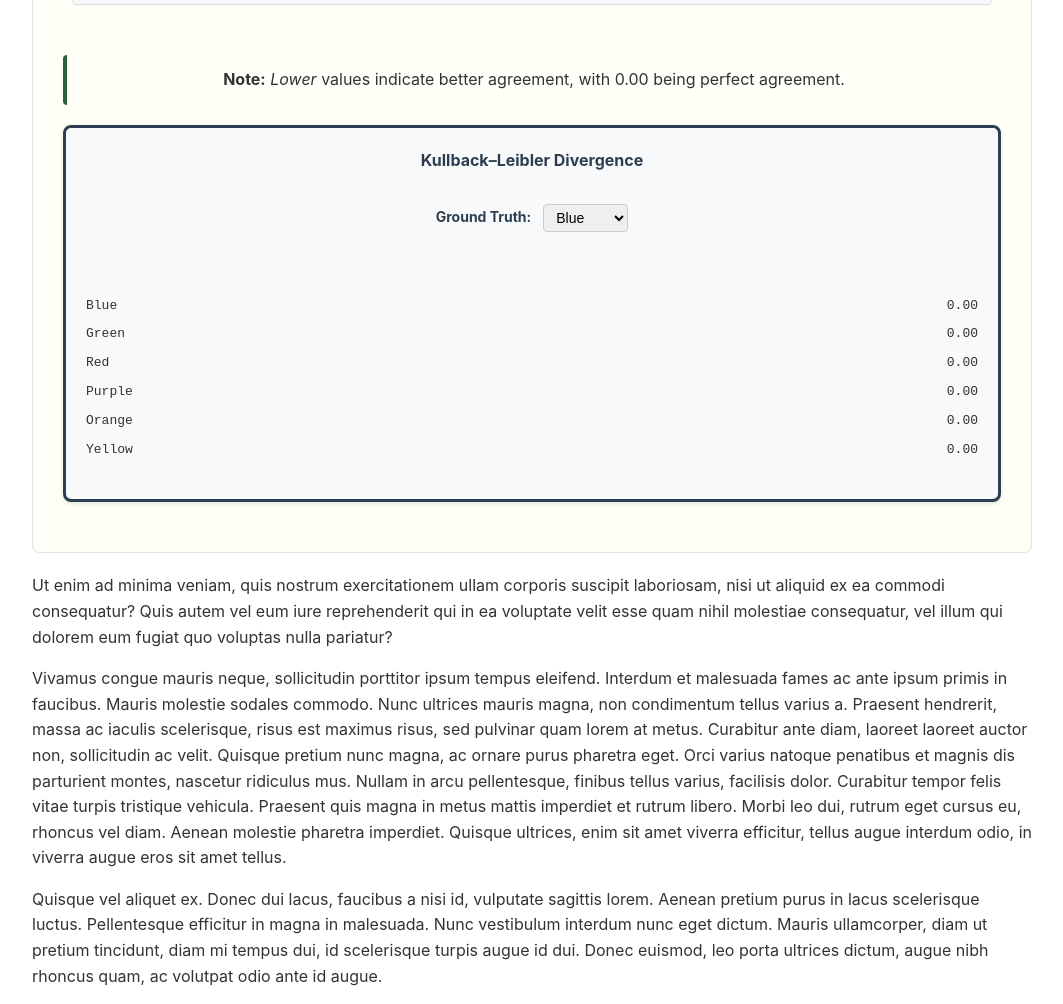
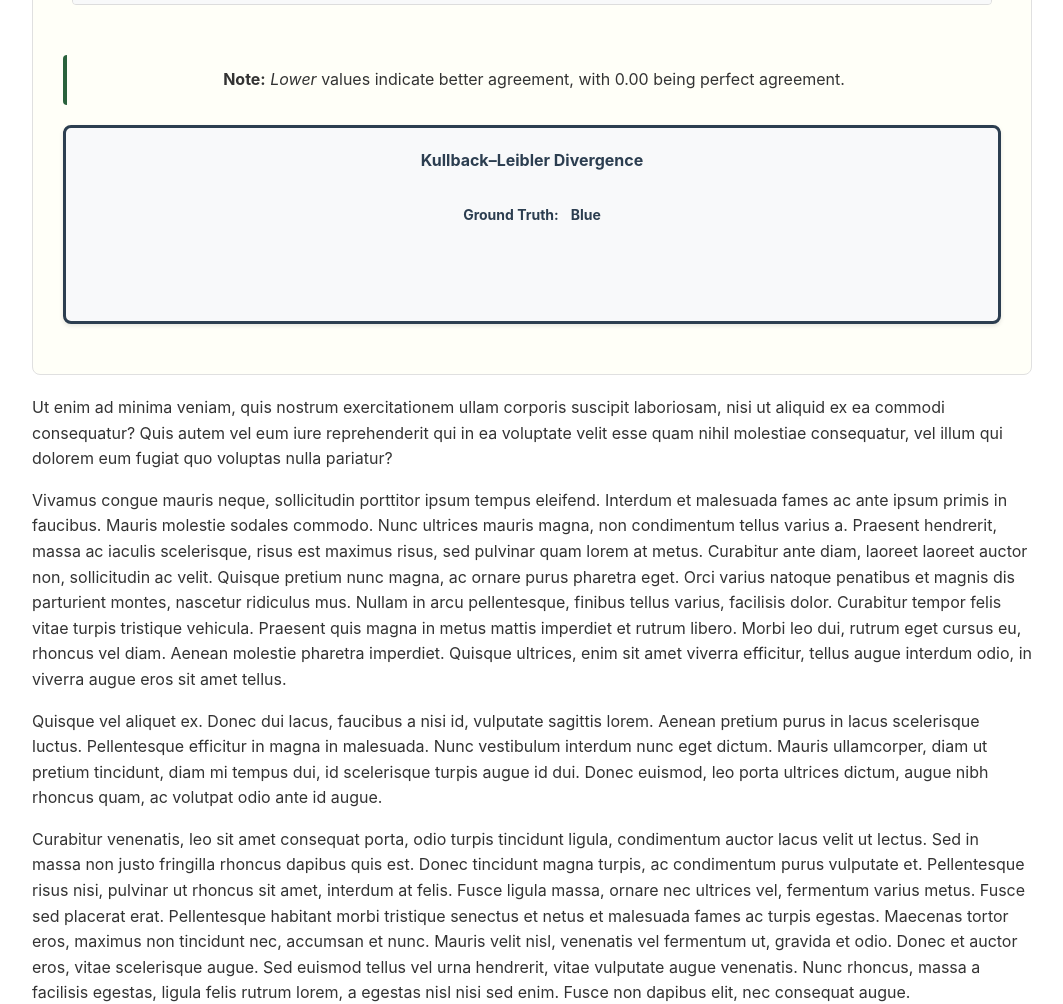
Before and after one commit to DavidUdell/AI_2027_Widgets, a website built with Vite: page index.html in a window 1280 px wide. Shown: the part 1140-2144 px from the top of the page, without its empty margins (108-1171 px from the left). Built offline with nearby package versions, Linux system fonts and the light colour scheme.

Commit message:
feat: couple KL to Interactive settings

```diff
--- a/index.html
+++ b/index.html
@@ -361,7 +361,9 @@
                 height: 400,
                 startYear: 2026,
                 endYear: 2040,
-                distributions: widget.getDistributions()
+                distributions: widget.getDistributions(),
+                activeDistributionIndex: widget.getActiveDistributionIndex(),
+                visibilityState: widget.getVisibilityState()
             });
 
             // Interactive widget controls
@@ -412,6 +414,10 @@
                     // Add event listener
                     checkbox.addEventListener('change', () => {
                         widget.setDistributionVisibility(index, checkbox.checked);
+                        // Update calculator widget when visibility changes
+                        if (calculatorWidget) {
+                            calculatorWidget.setVisibilityState(widget.getVisibilityState());
+                        }
                     });
 
                     visibilityTogglesContainer.appendChild(toggle);
@@ -468,6 +474,11 @@
                 widget.setActiveDistributionByColor(color);
                 updateVisibilityToggles();
 
+                // Update the calculator widget when active distribution changes
+                if (calculatorWidget) {
+                    calculatorWidget.setActiveDistributionIndex(widget.getActiveDistributionIndex());
+                }
+
                 // Update the distributions when color changes
                 const distributions = widget.getDistributions();
                 const selectedIndex = distributions.findIndex(dist => dist.color === color);
@@ -478,6 +489,8 @@
             widget.setOnChange((distributions) => {
                 if (calculatorWidget) {
                     calculatorWidget.updateDistributions(distributions);
+                    calculatorWidget.setActiveDistributionIndex(widget.getActiveDistributionIndex());
+                    calculatorWidget.setVisibilityState(widget.getVisibilityState());
                 }
                 // Update the UI controls to reflect the active distribution
                 updateColorSelect();
@@ -489,6 +502,11 @@
             updateColorSelect();
             updateVisibilityToggles();
 
+            // Initialize calculator widget with current state after Interactive widget is fully set up
+            if (calculatorWidget) {
+                calculatorWidget.setVisibilityState(widget.getVisibilityState());
+            }
+
 
         });
     </script>
--- a/src/calculator-widget.js
+++ b/src/calculator-widget.js
@@ -1,12 +1,12 @@
 /**
  * AI 2027 - Calculator Widget
- * KL Divergence Calculator - shows all distributions' KL divergence against a ground truth
+ * KL Divergence Calculator - shows all distributions' KL divergence against the Drawing distribution
  */
 
 import { calculateKLDivergence } from './KL-divergence.js';
 
 /**
- * Creates a KL Divergence Calculator widget that shows all distributions' scores against a ground truth
+ * Creates a KL Divergence Calculator widget that shows all distributions' scores against the Drawing distribution
  * @param {string} containerId - The ID of the HTML element to insert the widget into
  * @param {Object} options - Widget configuration options
  * @param {number} options.width - Widget width in pixels
@@ -14,6 +14,8 @@ import { calculateKLDivergence } from './KL-divergence.js';
  * @param {number} options.startYear - Starting year for the distribution
  * @param {number} options.endYear - Ending year for the distribution
  * @param {Array<Object>} options.distributions - Array of distribution objects with color, mass, and values
+ * @param {number} options.activeDistributionIndex - Index of the active (Drawing) distribution to use as ground truth
+ * @param {Object} options.visibilityState - Object mapping distribution indices to visibility booleans
  */
 export function createCalculatorWidget(containerId, options) {
     const container = document.getElementById(containerId);
@@ -54,7 +56,7 @@ export function createCalculatorWidget(containerId, options) {
     selectionTitle.style.marginBottom = '15px';
     selectionTitle.style.textAlign = 'center';
 
-    // Create ground truth selection container
+    // Create ground truth display container (no longer a selection)
     const truthContainer = document.createElement('div');
     truthContainer.style.display = 'flex';
     truthContainer.style.justifyContent = 'center';
@@ -68,15 +70,13 @@ export function createCalculatorWidget(containerId, options) {
     truthLabel.style.color = '#2c3e50';
     truthLabel.style.fontSize = '14px';
 
-    const truthSelect = document.createElement('select');
-    truthSelect.style.padding = '4px 8px';
-    truthSelect.style.border = '1px solid #ccc';
-    truthSelect.style.borderRadius = '4px';
-    truthSelect.style.fontSize = '14px';
-    truthSelect.style.fontWeight = 'normal';
+    const truthDisplay = document.createElement('span');
+    truthDisplay.style.fontSize = '14px';
+    truthDisplay.style.fontWeight = 'bold';
+    truthDisplay.style.color = '#2c3e50';
 
     truthContainer.appendChild(truthLabel);
-    truthContainer.appendChild(truthSelect);
+    truthContainer.appendChild(truthDisplay);
 
     selectionControls.appendChild(selectionTitle);
     selectionControls.appendChild(truthContainer);
@@ -106,55 +106,21 @@ export function createCalculatorWidget(containerId, options) {
         yellow: '#ffc107'
     };
 
-    // Track the currently selected ground truth color to preserve selection
-    let selectedGroundTruthColor = null;
-
     /**
-     * Populate dropdown options
+     * Update the ground truth display
      */
-    function populateDropdowns() {
+    function updateGroundTruthDisplay() {
         if (!options.distributions || options.distributions.length === 0) {
+            truthDisplay.textContent = 'None';
             return;
         }
 
-        // Remember the currently selected ground truth color
-        const currentSelectedIndex = truthSelect.value ? parseInt(truthSelect.value) : -1;
-        if (currentSelectedIndex >= 0 && currentSelectedIndex < options.distributions.length) {
-            selectedGroundTruthColor = options.distributions[currentSelectedIndex].color;
-        }
-
-        // Clear existing options
-        truthSelect.innerHTML = '';
-
-        // Add distribution options
-        options.distributions.forEach((distribution, index) => {
-            const option = document.createElement('option');
-            option.value = index.toString();
-            option.textContent = `${distribution.color.charAt(0).toUpperCase() + distribution.color.slice(1)}`;
-
-            truthSelect.appendChild(option);
-        });
-
-        // Restore the previously selected ground truth or set default to first distribution
-        if (options.distributions.length > 0) {
-            if (selectedGroundTruthColor) {
-                // Try to find the distribution with the previously selected color
-                const targetIndex = options.distributions.findIndex(dist => dist.color === selectedGroundTruthColor);
-                if (targetIndex !== -1) {
-                    truthSelect.value = targetIndex.toString();
+        const activeIndex = options.activeDistributionIndex || 0;
+        if (activeIndex >= 0 && activeIndex < options.distributions.length) {
+            const activeDistribution = options.distributions[activeIndex];
+            truthDisplay.textContent = activeDistribution.color.charAt(0).toUpperCase() + activeDistribution.color.slice(1);
         } else {
-                    // If the previously selected color is no longer available, default to first
-                    truthSelect.value = '0';
-                    selectedGroundTruthColor = options.distributions[0].color;
-                }
-            } else {
-                // First time initialization
-                truthSelect.value = '0';
-                selectedGroundTruthColor = options.distributions[0].color;
-            }
-
-            // Trigger initial results calculation
-            updateResults();
+            truthDisplay.textContent = 'None';
         }
     }
 
@@ -185,22 +151,24 @@ export function createCalculatorWidget(containerId, options) {
      * Update KL divergence results for all distributions
      */
     function updateResults() {
-        const truthIndex = truthSelect.value ? parseInt(truthSelect.value) : -1;
+        const activeIndex = options.activeDistributionIndex || 0;
 
         // Clear results section
         resultsSection.innerHTML = '';
 
-        // Check if ground truth is selected
-        if (truthIndex === -1 || !options.distributions || options.distributions.length === 0) {
+        // Check if ground truth is available
+        if (activeIndex < 0 || !options.distributions || options.distributions.length === 0 ||
+            activeIndex >= options.distributions.length) {
             resultsSection.style.display = 'none';
             return;
         }
 
-        // Get selected ground truth
-        const truth = options.distributions[truthIndex];
+        // Get selected ground truth (Drawing distribution)
+        const truth = options.distributions[activeIndex];
 
-        // Calculate KL divergence for all distributions
-        const klScores = options.distributions.map((distribution, index) => {
+        // Calculate KL divergence for all distributions except the ground truth
+        const klScores = options.distributions
+            .map((distribution, index) => {
                 const klDivergence = calculateKLDivergence(
                     distribution.values, truth.values
                 );
@@ -209,6 +177,12 @@ export function createCalculatorWidget(containerId, options) {
                     distribution,
                     klDivergence
                 };
+            })
+            .filter(score => {
+                // Exclude the ground truth distribution
+                if (score.index === activeIndex) return false;
+                // Only include distributions that are visible in the Interactive widget
+                return options.visibilityState && options.visibilityState[score.index] === true;
             });
 
         // Sort by KL divergence (best scores first)
@@ -246,36 +220,35 @@ export function createCalculatorWidget(containerId, options) {
             resultsContainer.appendChild(scoreRow);
         });
 
-
-
         resultsSection.appendChild(resultsContainer);
     }
-
-    // Add event listener
-    truthSelect.addEventListener('change', () => {
-        // Update the tracked selected color when user manually changes selection
-        const selectedIndex = truthSelect.value ? parseInt(truthSelect.value) : -1;
-        if (selectedIndex >= 0 && selectedIndex < options.distributions.length) {
-            selectedGroundTruthColor = options.distributions[selectedIndex].color;
-        }
-        updateResults();
-    });
 
     // Append to container
     container.appendChild(mainContainer);
 
-    // Initialize dropdowns
-    populateDropdowns();
+    // Initialize display
+    updateGroundTruthDisplay();
+    // Don't show results initially - wait for proper visibility state
+    resultsSection.style.display = 'none';
 
     // Return methods for external control
     return {
         updateDistributions: (newDistributions) => {
             options.distributions = newDistributions;
-            populateDropdowns();
+            updateGroundTruthDisplay();
+            updateResults();
+        },
+        setActiveDistributionIndex: (newActiveIndex) => {
+            options.activeDistributionIndex = newActiveIndex;
+            updateGroundTruthDisplay();
+            updateResults();
+        },
+        setVisibilityState: (newVisibilityState) => {
+            options.visibilityState = newVisibilityState;
             updateResults();
         },
         redraw: () => {
-            populateDropdowns();
+            updateGroundTruthDisplay();
             updateResults();
         }
     };
```
Lines whose indentation alone changed are shown as unchanged.
